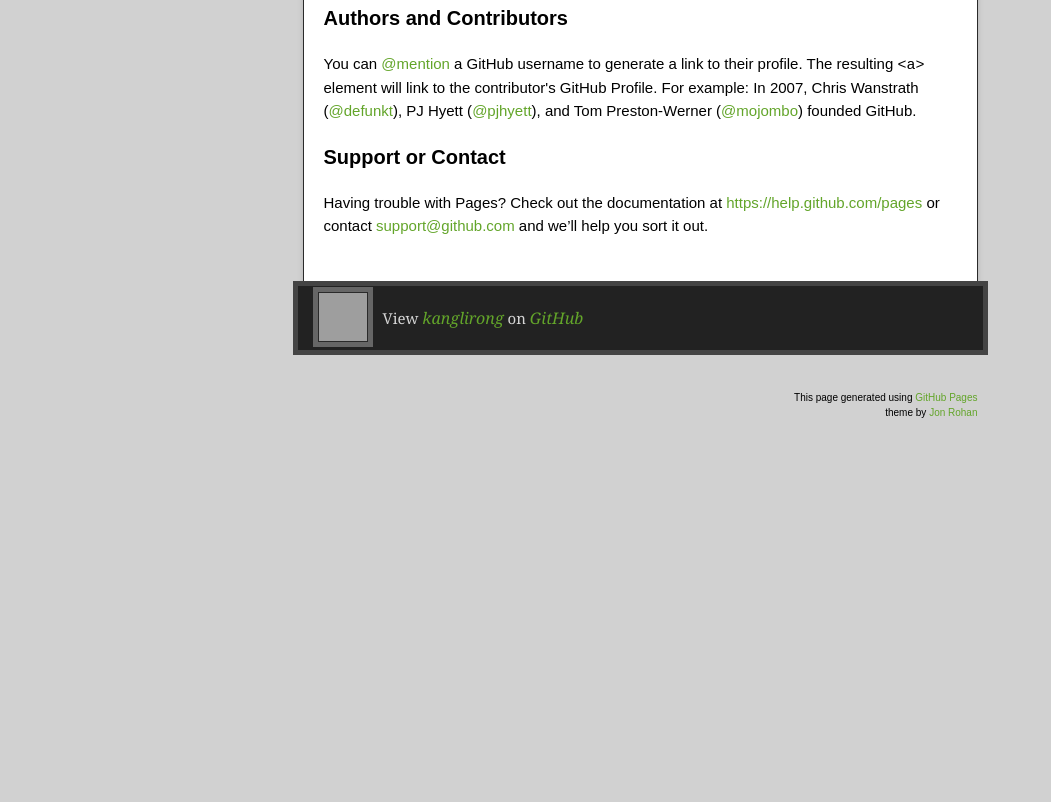
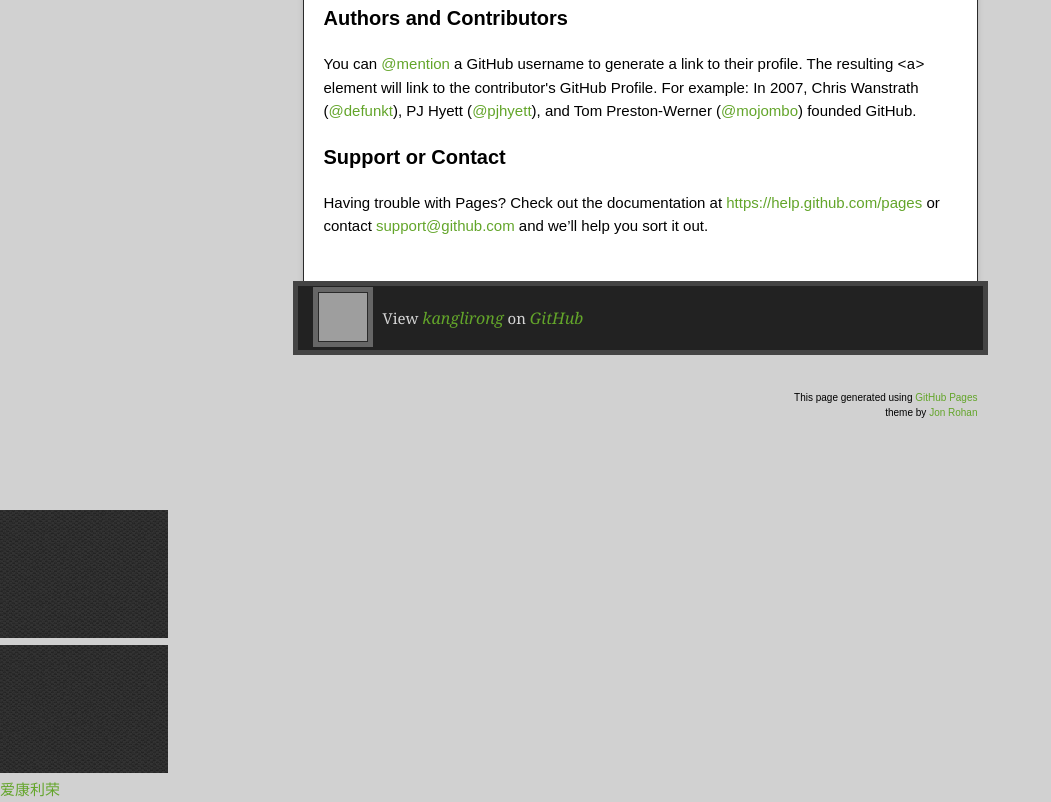
Before and after one commit to kanglirong/kanglirong.github.io, a plain HTML site: page index.html in a window 1280 px wide. Shown: the part 964-1766 px from the top of the page, without its empty margins (0-1051 px from the left). Before the commit the page ends 1474 px from the top, so only its background shows below. Drawn offline with nearby package versions, Linux system fonts and the light colour scheme; grey boxes are pictures that could not be loaded.

Commit message:
Update index.html

```diff
--- a/index.html
+++ b/index.html
@@ -85,6 +85,8 @@ $ git checkout gh-pages
     <p class="name"></p>
   </div>
 
-
+  <div><img src="https://github.com/kanglirong/kanglirong.github.io/blob/master/images/pattern.png"/></div>
+  <div><img src="/images/pattern.png"/></div>
+  <a>爱康利荣</a>
 </body>
 </html>
```
